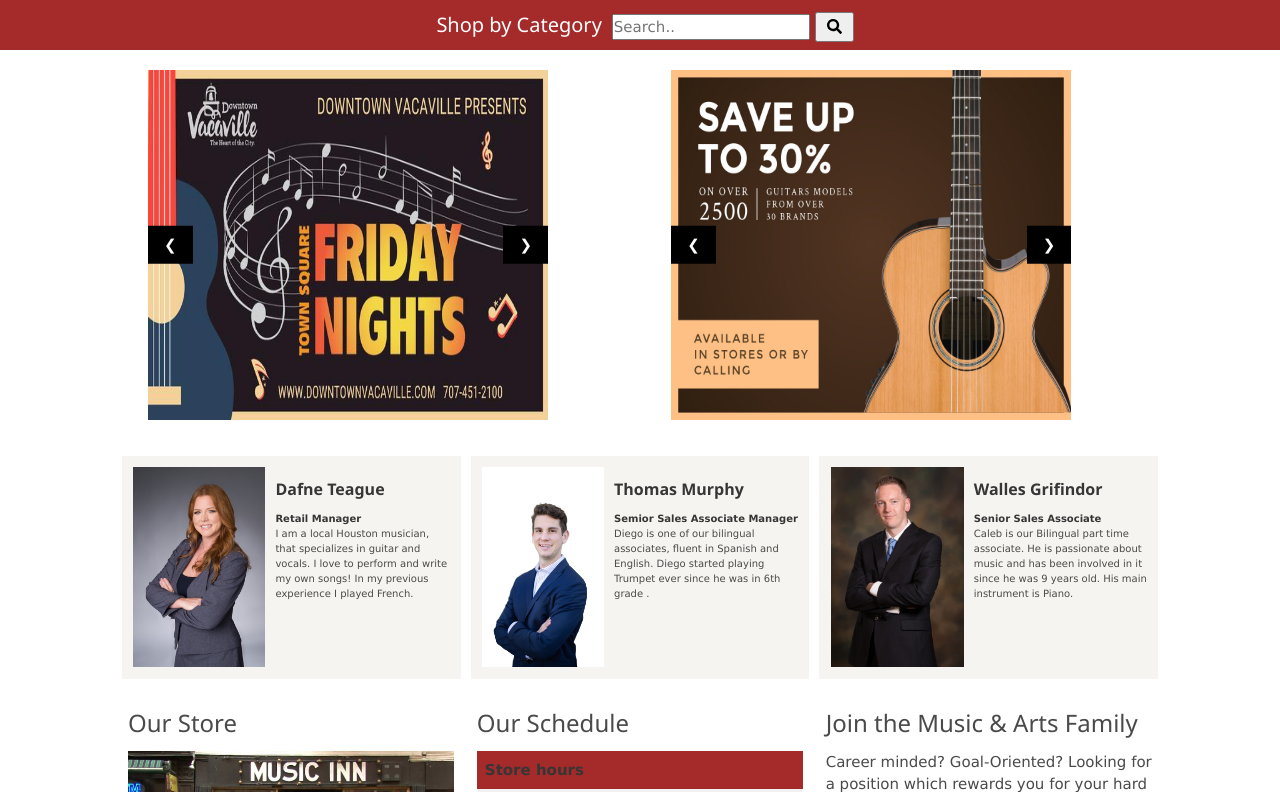
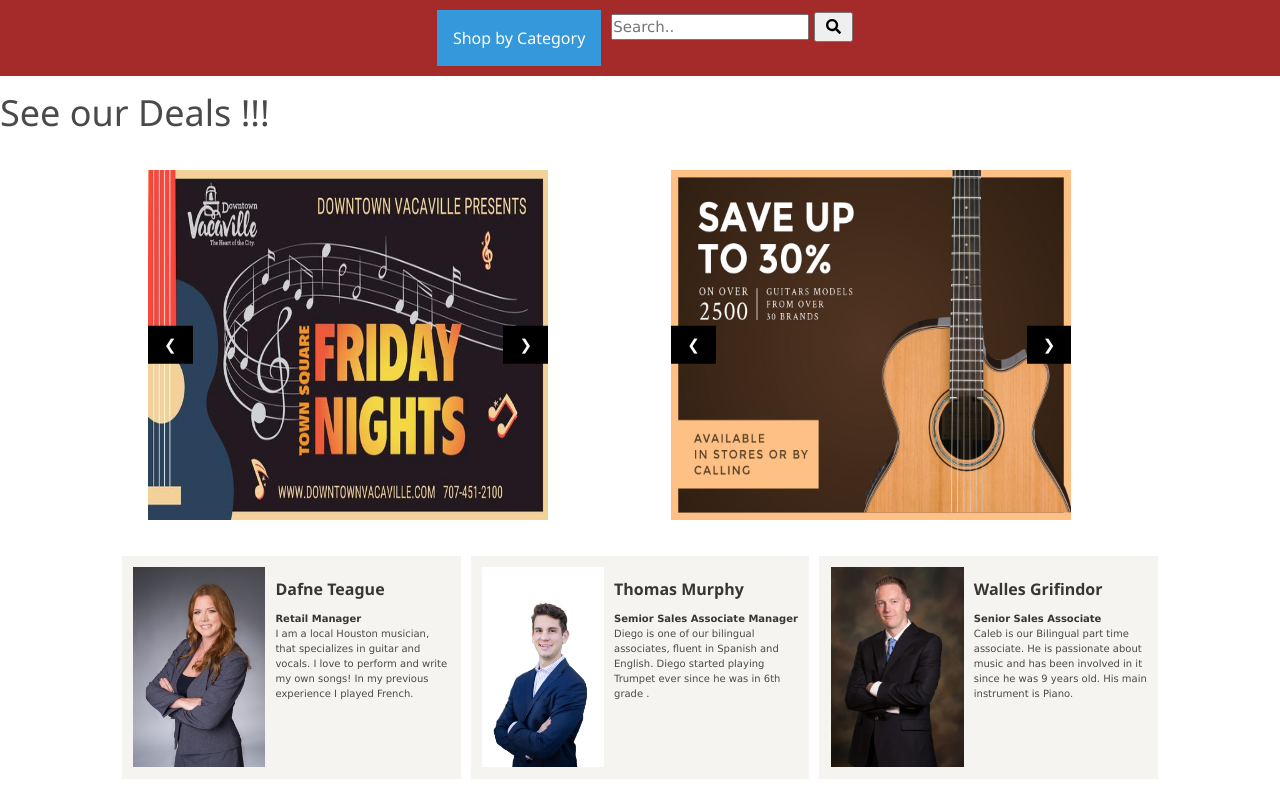
Before and after one commit to Aaron033/porfolio, a PHP site: page /html/music.html in a window 1280 px wide. Shown: the part 49-841 px from the top of the page. Run offline with PHP 8.4, Linux system fonts and the light colour scheme; some libraries are stand-ins or nearby versions.

Commit message:
drop down menu added

```diff
--- a/css/music.css
+++ b/css/music.css
@@ -4,7 +4,47 @@
 	box-sizing: border-box;
 }
 
+.dropbtn {
+	background-color: #3498DB;
+	color: white;
+	padding: 16px;
+	font-size: 16px;
+	border: none;
+	cursor: pointer;
+  }
 
+  .dropbtn:hover, .dropbtn:focus {
+	background-color: #2980B9;
+  }
+
+  .dropdown {
+	position: relative;
+	display: inline-block;
+  }
+
+  .dropdown-content {
+	display: none;
+	position: absolute;
+	background-color: #f1f1f1;
+	min-width: 160px;
+	overflow: auto;
+	box-shadow: 0px 8px 16px 0px rgba(0,0,0,0.2);
+	z-index: 1;
+  }
+
+  .dropdown-content a {
+	color: black;
+	padding: 12px 16px;
+	text-decoration: none;
+	display: block;
+  }
+
+  .dropdown a:hover {background-color: #ddd;}
+
+  .show {display: block;}
+
+
+/*  carousel */
 .mySlidess {display:none;}
 
 
--- a/html/music.html
+++ b/html/music.html
@@ -92,7 +92,16 @@
     <div class="shopCateg">
 
 <div class="shop-tile">
-  <h4>Shop by Category </h4> </div>
+  <div class="dropdown">
+  <h4 onclick="myFunction()" class="dropbtn" >Shop by Category </h4>
+  <div id="myDropdown" class="dropdown-content">
+      <a href="#home">Home</a>
+      <a href="#about">About</a>
+      <a href="#contact">Contact</a>
+    </div>
+
+</div>
+</div>
 
     </div>
     <div class ="search-bar-div">
@@ -103,7 +112,7 @@
 
         </div>
 </div>
-
+<h1>See our Deals !!!</h1>
 
 <main class="mainCont">
 
--- a/js/music.js
+++ b/js/music.js
@@ -60,3 +60,8 @@ document.addEventListener('DOMContentLoaded', () => {
       }
       x[slideIndexx-1].style.display = "block";
     }
+
+
+    function myFunction() {
+      document.getElementById("myDropdown").classList.toggle("show");
+    }
```
